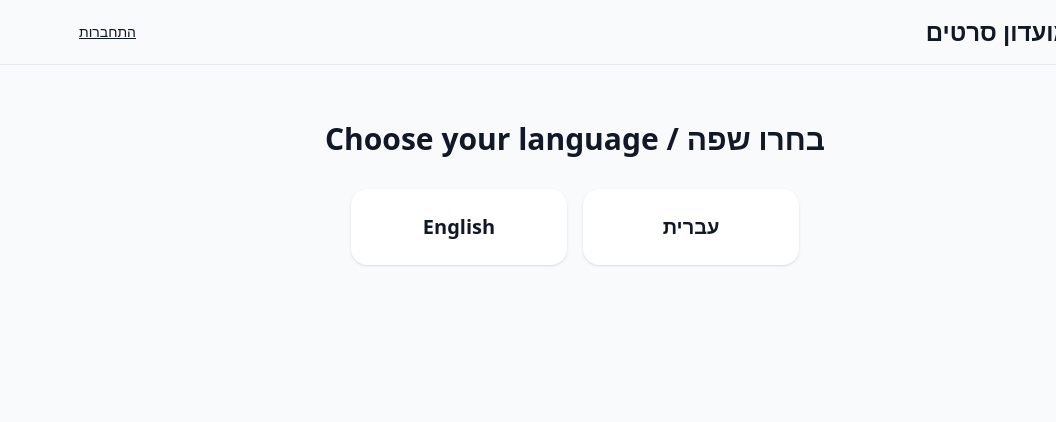
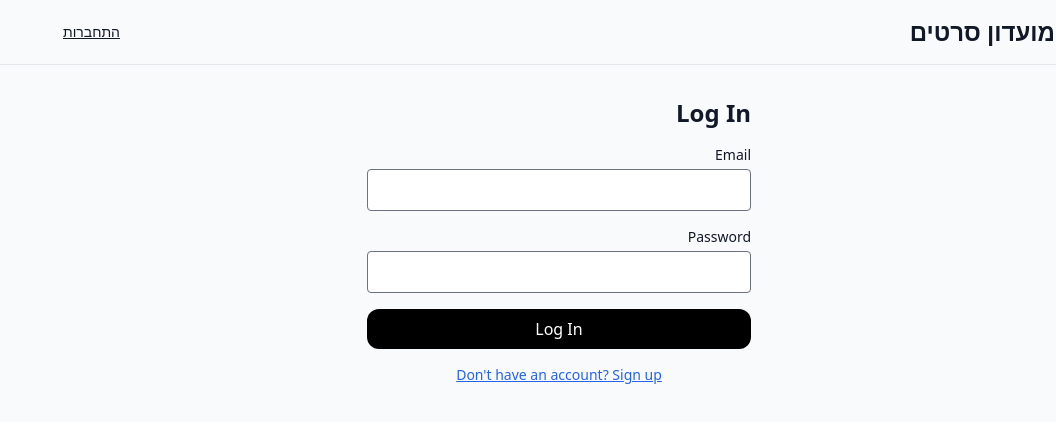
Before and after one commit to todore-tech/film-club, a Next.js app in the folder filmclubapp/: page / in a window 1280 px wide. Shown: the top 422 px of the page, without its empty margins (224-1280 px from the left). Built offline with nearby package versions, Linux system fonts and the light colour scheme; no server answers.

Commit message:
Add Supabase auth login and language route

```diff
--- /dev/null
+++ b/filmclubapp/app/language/page.tsx
@@ -0,0 +1,29 @@
+import Link from 'next/link';
+
+/**
+ * Language selection page.
+ * Allows users to choose between Hebrew and English after logging in.
+ */
+export default function LanguagePage() {
+  return (
+    <main className="max-w-3xl mx-auto p-6 flex flex-col gap-8 items-center">
+      <h1 className="text-3xl font-extrabold text-center">
+        בחרו שפה&nbsp;/&nbsp;Choose your language
+      </h1>
+      <div className="grid gap-4 sm:grid-cols-2 w-full max-w-md">
+        <Link
+          href="/he"
+          className="rounded-2xl shadow p-6 bg-white flex items-center justify-center text-xl font-bold hover:bg-gray-100"
+        >
+          עברית
+        </Link>
+        <Link
+          href="/en"
+          className="rounded-2xl shadow p-6 bg-white flex items-center justify-center text-xl font-bold hover:bg-gray-100"
+        >
+          English
+        </Link>
+      </div>
+    </main>
+  );
+}
--- a/filmclubapp/app/page.tsx
+++ b/filmclubapp/app/page.tsx
@@ -1,30 +1,73 @@
-import Link from 'next/link';
+'use client';
+import { useState, FormEvent } from 'react';
+import { supabase } from '@/lib/supabase';
+import { useRouter } from 'next/navigation';
 
 /**
- * Language selection page.
- * This page allows visitors to choose between Hebrew and English before entering the site.
- * Each option links to the appropriate language-specific landing page.
+ * Home page with login / sign-up form.
+ * After successful authentication user is redirected to /language.
  */
-export default function Page() {
+export default function HomePage() {
+  const router = useRouter();
+  const [email, setEmail] = useState('');
+  const [password, setPassword] = useState('');
+  const [isSignUp, setIsSignUp] = useState(false);
+  const [error, setError] = useState<string | null>(null);
+
+  async function handleSubmit(e: FormEvent) {
+    e.preventDefault();
+    setError(null);
+    if (!email || !password) return;
+    let authError;
+    if (isSignUp) {
+      const { error } = await supabase.auth.signUp({ email, password });
+      authError = error;
+    } else {
+      const { error } = await supabase.auth.signInWithPassword({ email, password });
+      authError = error;
+    }
+    if (authError) {
+      setError(authError.message);
+    } else {
+      router.push('/language');
+    }
+  }
+
   return (
-    <main className="max-w-3xl mx-auto p-6 flex flex-col gap-8 items-center">
-      <h1 className="text-3xl font-extrabold text-center">
-        בחרו שפה&nbsp;/&nbsp;Choose your language
-      </h1>
-      <div className="grid gap-4 sm:grid-cols-2 w-full max-w-md">
-        <Link
-          href="/he"
-          className="rounded-2xl shadow p-6 bg-white flex items-center justify-center text-xl font-bold hover:bg-gray-100"
-        >
-          עברית
-        </Link>
-        <Link
-          href="/en"
-          className="rounded-2xl shadow p-6 bg-white flex items-center justify-center text-xl font-bold hover:bg-gray-100"
-        >
-          English
-        </Link>
-      </div>
-    </main>
+    <div className="flex flex-col gap-4 max-w-sm mx-auto">
+      <h1 className="text-2xl font-bold">{isSignUp ? 'Sign Up' : 'Log In'}</h1>
+      <form onSubmit={handleSubmit} className="flex flex-col gap-4">
+        <label className="flex flex-col gap-1">
+          <span className="text-sm">Email</span>
+          <input
+            type="email"
+            value={email}
+            onChange={(e) => setEmail(e.target.value)}
+            className="border rounded px-3 py-2"
+            required
+          />
+        </label>
+        <label className="flex flex-col gap-1">
+          <span className="text-sm">Password</span>
+          <input
+            type="password"
+            value={password}
+            onChange={(e) => setPassword(e.target.value)}
+            className="border rounded px-3 py-2"
+            required
+          />
+        </label>
+        {error && <p className="text-red-500 text-sm">{error}</p>}
+        <button type="submit" className="px-4 py-2 rounded-xl bg-black text-white">
+          {isSignUp ? 'Sign Up' : 'Log In'}
+        </button>
+      </form>
+      <button
+        onClick={() => setIsSignUp((p) => !p)}
+        className="text-sm text-blue-600 underline"
+      >
+        {isSignUp ? 'Already have an account? Log in' : "Don't have an account? Sign up"}
+      </button>
+    </div>
   );
 }
```
